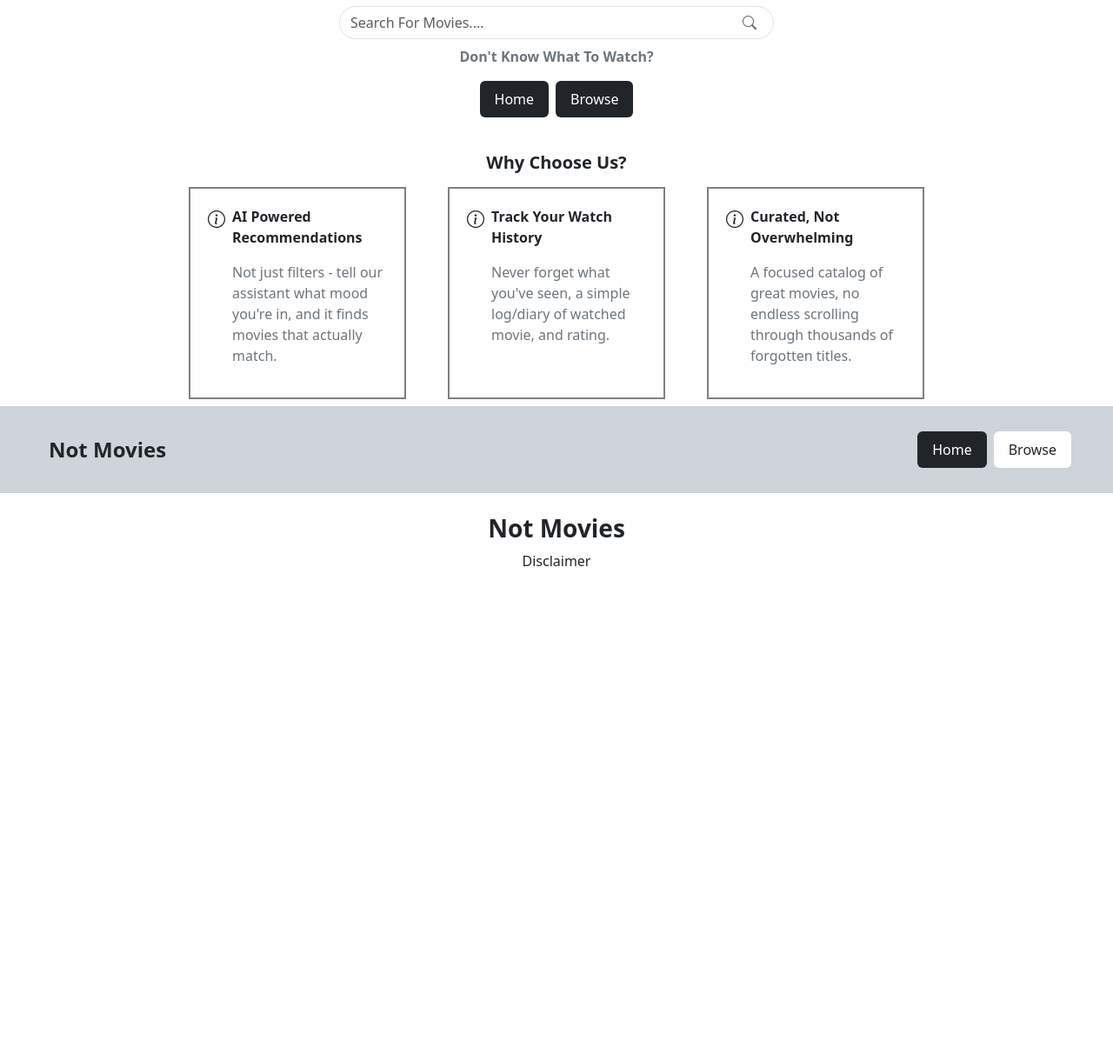
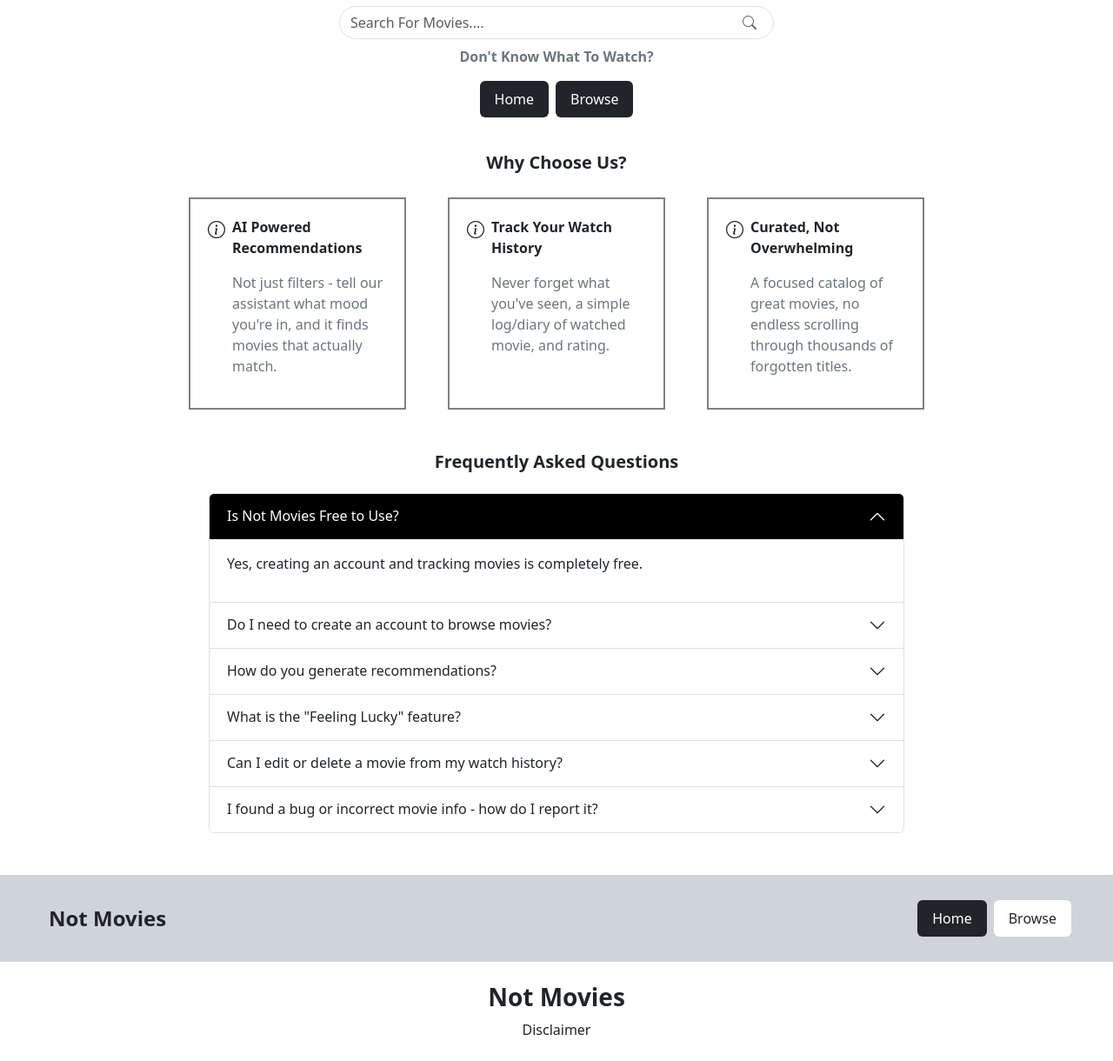
Before and after one commit to DancingAlone-us/NotMovies, a Flask app: page / in a window 1280 px wide. Shown: the part 235-1455 px from the top of the page at 87% size. Before the commit the page ends 886 px from the top, so only its background shows below. Run offline with Flask 3, Linux system fonts and the light colour scheme.

Commit message:
Completed faqs

```diff
--- a/static/css/app.css
+++ b/static/css/app.css
@@ -73,3 +73,12 @@
         max-width: 90%;
     }
 }
+.accordion-button:not(.collapsed) {
+    background-color: black;
+    color: white;
+    box-shadow: none;
+}
+
+.accordion-button:not(.collapsed)::after {
+    filter: brightness(0) invert(1); /* makes default dark arrow white */
+}
--- a/templates/landing.html
+++ b/templates/landing.html
@@ -35,7 +35,7 @@
 
 <!--Cards-->
 <h5 class="text-center fw-bold">Why Choose Us?</h5>
-<div class="cards d-flex align-items-center justify-content-center py-2">
+<div class="cards d-flex align-items-center justify-content-center pb-5">
     <div class="d-flex justify-content-around gap-5">
         <div class="card1 d-flex justify-content-between gap-2">
             <i class="bi bi-info-circle "></i>
@@ -60,4 +60,90 @@
         </div>
     </div>
 </div>
+
+<!--FAQs-->
+<h5 class="text-center fw-bold mb-4">Frequently Asked Questions</h5>
+<div class="d-flex justify-content-center px-3 pb-5">
+  <div class="accordion w-100" id="accordionExample" style="max-width: 800px;">
+
+    <div class="accordion-item">
+      <h2 class="accordion-header">
+        <button class="accordion-button" type="button" data-bs-toggle="collapse" data-bs-target="#collapseOne" aria-expanded="true" aria-controls="collapseOne">
+          Is Not Movies Free to Use?
+        </button>
+      </h2>
+      <div id="collapseOne" class="accordion-collapse collapse show" data-bs-parent="#accordionExample">
+        <div class="accordion-body">
+          <p>Yes, creating an account and tracking movies is completely free.</p>
+        </div>
+      </div>
+    </div>
+
+    <div class="accordion-item">
+      <h2 class="accordion-header">
+        <button class="accordion-button collapsed" type="button" data-bs-toggle="collapse" data-bs-target="#collapseTwo" aria-expanded="false" aria-controls="collapseTwo">
+          Do I need to create an account to browse movies?
+        </button>
+      </h2>
+      <div id="collapseTwo" class="accordion-collapse collapse" data-bs-parent="#accordionExample">
+        <div class="accordion-body">
+          <p>You can browse the movie catalog without an account, but you'll need to sign up to track watched movies, or get personalized recommendation.</p>
+        </div>
+      </div>
+    </div>
+
+    <div class="accordion-item">
+      <h2 class="accordion-header">
+        <button class="accordion-button collapsed" type="button" data-bs-toggle="collapse" data-bs-target="#collapseThree" aria-expanded="false" aria-controls="collapseThree">
+          How do you generate recommendations?
+        </button>
+      </h2>
+      <div id="collapseThree" class="accordion-collapse collapse" data-bs-parent="#accordionExample">
+        <div class="accordion-body">
+          <p>We look at the movie you've watched to suggest similar titles you're likely to enjoy, the more you rate, the better the suggestion gets.</p>
+        </div>
+      </div>
+    </div>
+
+    <div class="accordion-item">
+      <h2 class="accordion-header">
+        <button class="accordion-button collapsed" type="button" data-bs-toggle="collapse" data-bs-target="#collapseFour" aria-expanded="false" aria-controls="collapseFour">
+          What is the "Feeling Lucky" feature?
+        </button>
+      </h2>
+      <div id="collapseFour" class="accordion-collapse collapse" data-bs-parent="#accordionExample">
+        <div class="accordion-body">
+          <p>It picks a random movie from our catalog for you - great when you can't decide what to watch.</p>
+        </div>
+      </div>
+    </div>
+
+    <div class="accordion-item">
+      <h2 class="accordion-header">
+        <button class="accordion-button collapsed" type="button" data-bs-toggle="collapse" data-bs-target="#collapseFive" aria-expanded="false" aria-controls="collapseFive">
+          Can I edit or delete a movie from my watch history?
+        </button>
+      </h2>
+      <div id="collapseFive" class="accordion-collapse collapse" data-bs-parent="#accordionExample">
+        <div class="accordion-body">
+          <p>Yes, you can edit or delete your watch history at any time from your profile.</p>
+        </div>
+      </div>
+    </div>
+
+    <div class="accordion-item">
+      <h2 class="accordion-header">
+        <button class="accordion-button collapsed" type="button" data-bs-toggle="collapse" data-bs-target="#collapseSix" aria-expanded="false" aria-controls="collapseSix">
+          I found a bug or incorrect movie info - how do I report it?
+        </button>
+      </h2>
+      <div id="collapseSix" class="accordion-collapse collapse" data-bs-parent="#accordionExample">
+        <div class="accordion-body">
+          <p>You can contact me through the contact form.</p>
+        </div>
+      </div>
+    </div>
+
+  </div>
+</div>
 {% endblock %}
```
